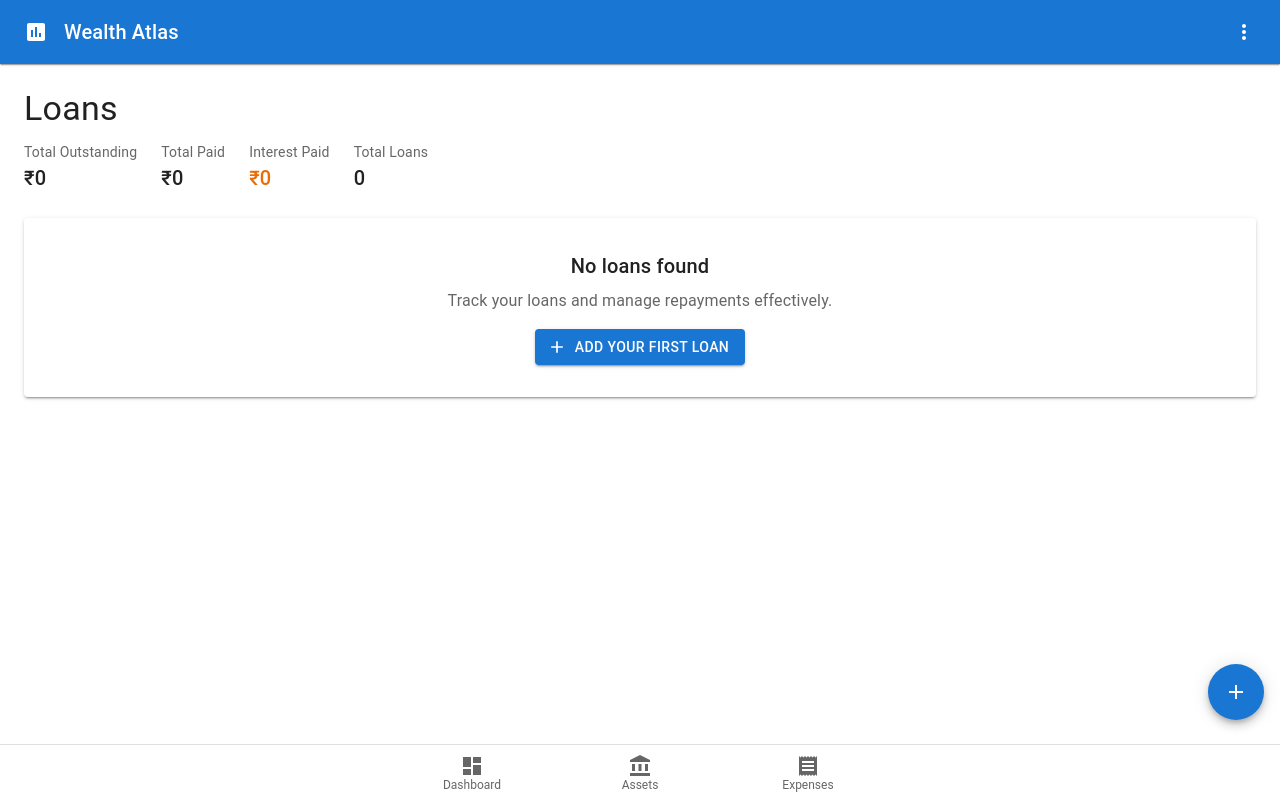
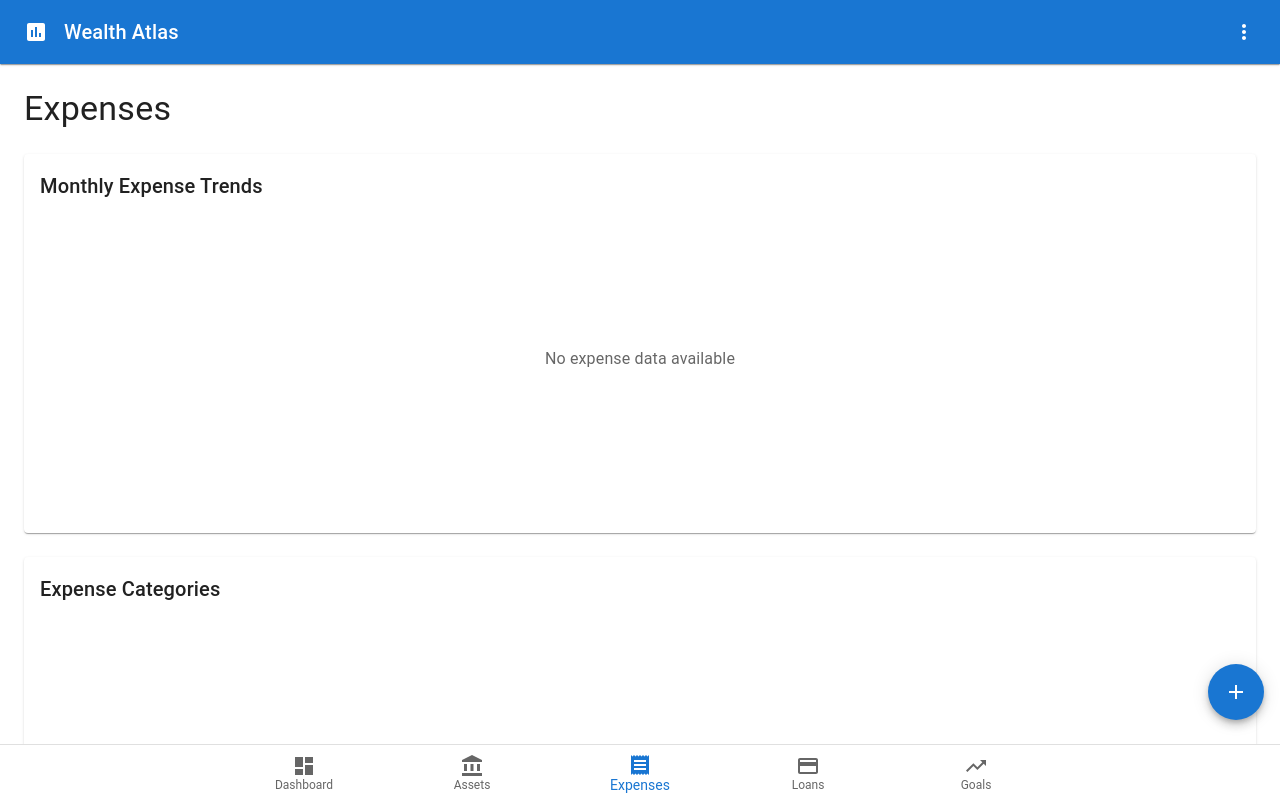
Before and after one commit to WealthAtlas/wealth-atlas, a React (Vite) app: page /loans in a window 1280 px wide. Built offline with nearby package versions, Linux system fonts and the light colour scheme.

Commit message:
Fix bugs

```diff
--- a/src/app/components/layouts/MainLayout.tsx
+++ b/src/app/components/layouts/MainLayout.tsx
@@ -1,4 +1,12 @@
-import { AccountBalance, Assessment, Dashboard, MoreVert, Receipt } from '@mui/icons-material';
+import {
+  AccountBalance,
+  Assessment,
+  CreditCard,
+  Dashboard,
+  MoreVert,
+  Receipt,
+  TrendingUp,
+} from '@mui/icons-material';
 import {
   AppBar,
   BottomNavigation,
@@ -39,9 +47,9 @@ export function MainLayout({
   const navigationItems = [
     { label: 'Dashboard', icon: <Dashboard />, value: 0 },
     { label: 'Assets', icon: <AccountBalance />, value: 1 },
-    // { label: 'Loans', icon: <CreditCard />, value: 2 },
-    { label: 'Expenses', icon: <Receipt />, value: 3 },
-    // { label: 'Goals', icon: <TrendingUp />, value: 4 },
+    { label: 'Expenses', icon: <Receipt />, value: 2 },
+    { label: 'Loans', icon: <CreditCard />, value: 3 },
+    { label: 'Goals', icon: <TrendingUp />, value: 4 },
   ];
 
   return (
--- a/src/app/components/pages/MainPage.tsx
+++ b/src/app/components/pages/MainPage.tsx
@@ -83,9 +83,9 @@ export function MainPage() {
       case 1:
         return <AssetsContainer />;
       case 2:
+        return <ExpensesContainer />;
+      case 3:
         return <LoansContainer />;
-      case 3:
-        return <ExpensesContainer />;
       case 4:
         return <GoalsContainer />;
       default:
```
